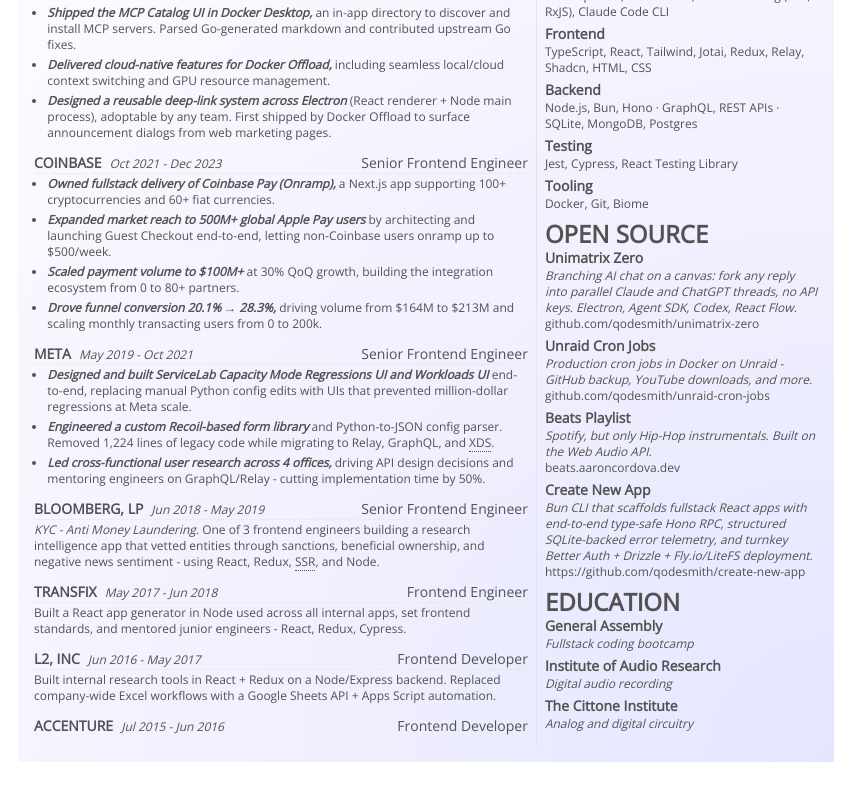
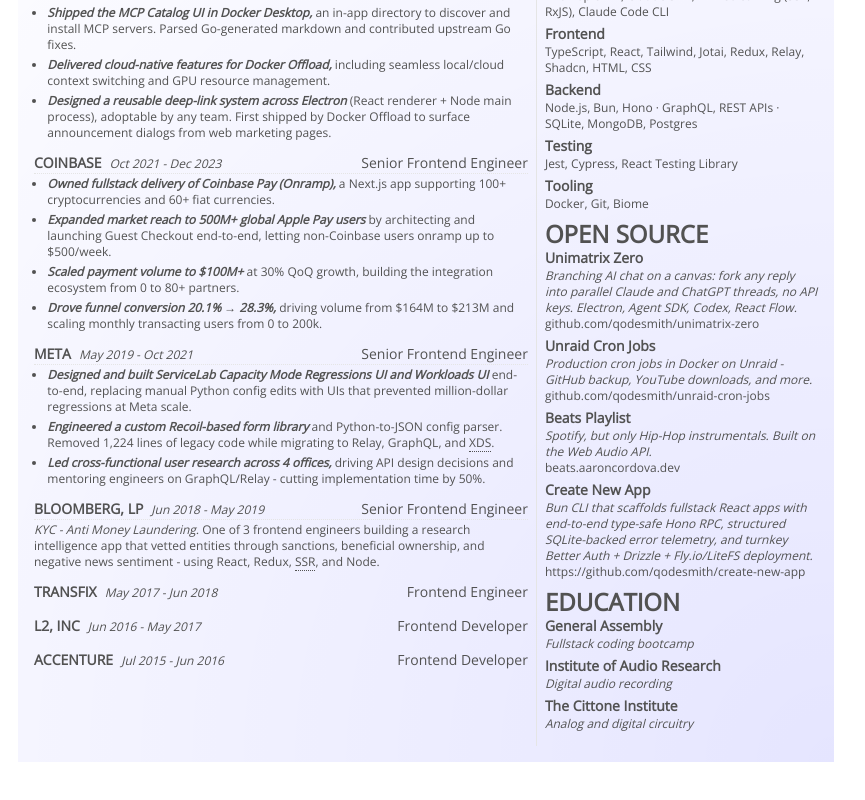
Before and after one commit to qodesmith/resume, a React (Vite) app: page / in a window 1280 px wide. Shown: the part 374-1174 px from the top of the page, without its empty margins (214-1079 px from the left). Built offline with nearby package versions, Linux system fonts and the light colour scheme.

Commit message:
Hide Transfix and L2 descriptions to match Accenture

```diff
--- a/src/components/custom/WorkHistory.tsx
+++ b/src/components/custom/WorkHistory.tsx
@@ -183,10 +183,11 @@ const workHistoryData: WorkHistoryItem[] = [
     endMonth: 'Jun',
     endYear: 2018,
     details: [],
-    blurb: {
-      content:
-        'Built a React app generator in Node used across all internal apps, set frontend standards, and mentored junior engineers - React, Redux, Cypress.',
-    },
+    // blurb: {
+    //   content:
+    //     'Built a React app generator in Node used across all internal apps, set frontend standards, and mentored junior engineers - React, Redux, Cypress.',
+    // },
+    hideTitleUnderline: true,
   },
   {
     company: 'L2, Inc',
@@ -196,10 +197,11 @@ const workHistoryData: WorkHistoryItem[] = [
     endMonth: 'May',
     endYear: 2017,
     details: [],
-    blurb: {
-      content:
-        'Built internal research tools in React + Redux on a Node/Express backend. Replaced company-wide Excel workflows with a Google Sheets API + Apps Script automation.',
-    },
+    // blurb: {
+    //   content:
+    //     'Built internal research tools in React + Redux on a Node/Express backend. Replaced company-wide Excel workflows with a Google Sheets API + Apps Script automation.',
+    // },
+    hideTitleUnderline: true,
   },
   {
     company: 'Accenture',
```
